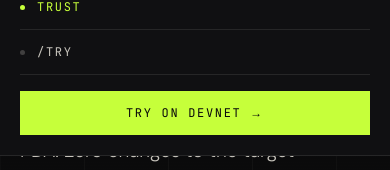
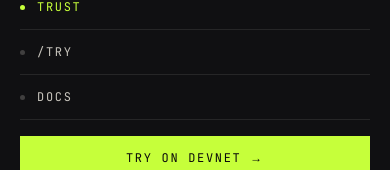
Before and after one commit to beharefe/trana, a Next.js app in the folder apps/landing/: page / in a window 390 px wide. Both pictures are taken after a click on the button "Open menu". Shown: the part 222-392 px from the top of the page. Built offline with nearby package versions, Linux system fonts and the light colour scheme; no server answers.

Commit message:
fix(landing): add Docs link to mobile nav dropdown

```diff
--- a/apps/landing/components/SiteNav.tsx
+++ b/apps/landing/components/SiteNav.tsx
@@ -174,6 +174,15 @@ export function SiteNav() {
               )
             })}
             <Link
+              href="/docs"
+              onClick={() => setOpen(false)}
+              className="flex items-center gap-3 py-[13px] border-b font-mono text-[12px] tracking-[0.14em] uppercase"
+              style={{ borderColor: "var(--rule)", color: "var(--bone-2)" }}
+            >
+              <span className="w-[5px] h-[5px] rounded-full shrink-0" style={{ background: "var(--bone-5)" }} />
+              Docs
+            </Link>
+            <Link
               href="/try"
               onClick={() => setOpen(false)}
               className="flex items-center justify-center gap-2 mt-4 mb-2 h-11 font-mono text-[12px] tracking-[0.14em] uppercase"
```
